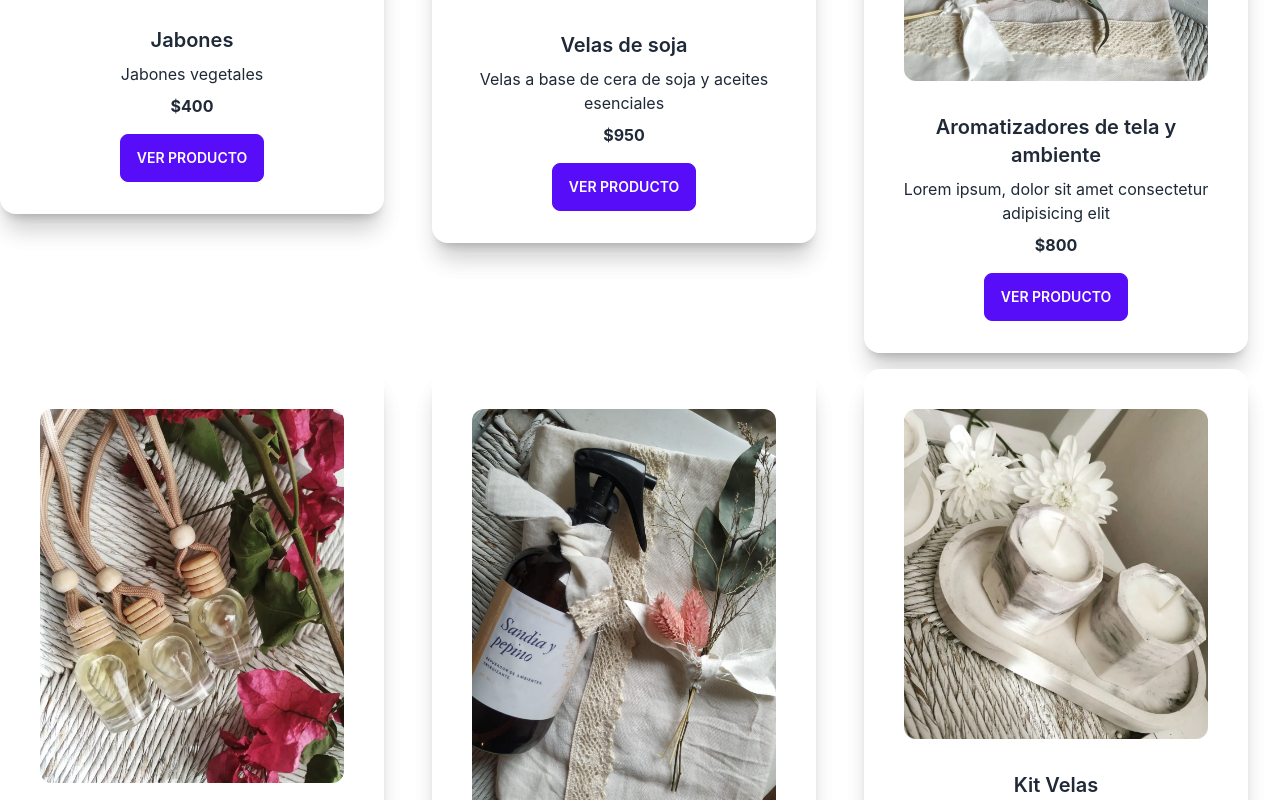
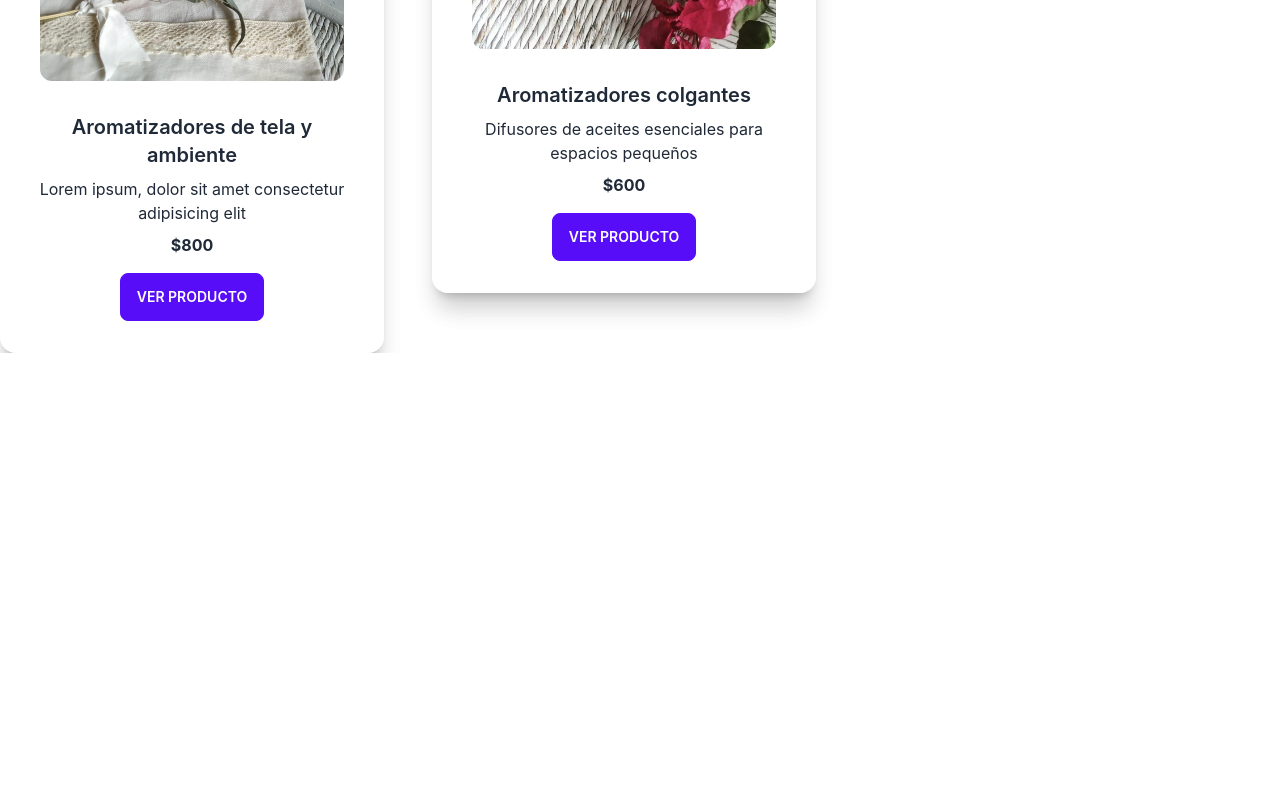
Before and after one commit to TomasFratini/E-commerce-Gardenia, a React (Create React App) app: page /categoria/Difusor in a window 1280 px wide. Shown: the part 460-1260 px from the top of the page. After the commit the page ends 813 px from the top, so only its background shows below. Built offline with nearby package versions, Linux system fonts and the light colour scheme.

Commit message:
Pre-entrega

```diff
--- a/src/components/ItemList.js
+++ b/src/components/ItemList.js
@@ -2,30 +2,12 @@ import { useEffect, useState } from "react";
 import { productList } from "../Data/productList";
 import Item from "./Item";
 
-function ItemList() {
-
-    const [productos, setProductos] = useState([])
-
-    useEffect(() => {
-      getProductos()
-    }, [])
-
-    const getProductos = () => {
-        const productPromise = new Promise ((resolve, reject) => {
-            setTimeout(() => {
-                resolve (productList)
-            }, 1000);
-        })
-
-        productPromise.then (item => {
-            setProductos(item)
-        })
-    }
+function ItemList({products}) {
 
 
   return (
     <div className='grid grid-cols-3 gap-4 place-items-stretch h-56 mt-8'>
-        {productos.map(p => <Item key={p.id} productos={p}/>)}
+        {products.map(p => <Item key={p.id} productos={p}/>)}
     </div>
   )
 }
--- a/src/components/ItemListContainer.js
+++ b/src/components/ItemListContainer.js
@@ -8,29 +8,32 @@ function ItemListContainer() {
 
   const {categoriaId} = useParams()
 
-    const [category, setCategory] = useState([])
+    const [productos, setProductos] = useState([])
 
     useEffect(() => {
-        getCategory()
+      getProductos()
     }, [categoriaId])
 
-    const getCategory = () => {
-        const categoriaPromise = new Promise((resolve, reject) =>{
+    const getProductos = () => {
+        const productPromise = new Promise ((resolve, reject) => {
             setTimeout(() => {
-                resolve (productList.filter (c => c.categoria == categoriaId))
+                resolve (productList)
             }, 1000);
         })
 
-        categoriaPromise.then (item => {
-            setCategory(item)
+        productPromise.then (items => {
+            if (categoriaId) {
+                setProductos (productList.filter (c => c.categoria == categoriaId))
+            } else {
+                setProductos(items)
+            }
         })
-
     }
 
   return (
 
       <div>
-       <ItemList categ={category}/>
+       <ItemList products={productos}/>
       </div>
 
   )
--- a/src/components/NavBar.js
+++ b/src/components/NavBar.js
@@ -13,9 +13,9 @@ const NavBar = (props) => {
           <svg xmlns="http://www.w3.org/2000/svg" className="h-5 w-5" fill="none" viewBox="0 0 24 24" stroke="currentColor"><path strokeLinecap="round" strokeLinejoin="round" strokeWidth="2" d="M4 6h16M4 12h16M4 18h7" /></svg><font></font>
         </label><font></font>
         <ul tabIndex="0" className="menu menu-compact dropdown-content mt-3 p-2 shadow bg-base-100 rounded-box w-52"><font></font>
-          <li><Link to='/categoria/:categoryId'>Jabones</Link></li><font></font>
-          <li><Link to='/categoria/:categoryId'>Velas</Link></li><font></font>
-          <li><Link to='/categoria/:categoryId'>Aromatizadores</Link></li><font></font>
+          <li><Link to={'/categoria/Jabones'}>Jabones</Link></li><font></font>
+          <li><Link to={'/categoria/Velas'}>Velas</Link></li><font></font>
+          <li><Link to={'/categoria/Difusor'}>Aromatizadores</Link></li><font></font>
         </ul><font></font>
       </div><font></font>
     </div><font></font>
```
